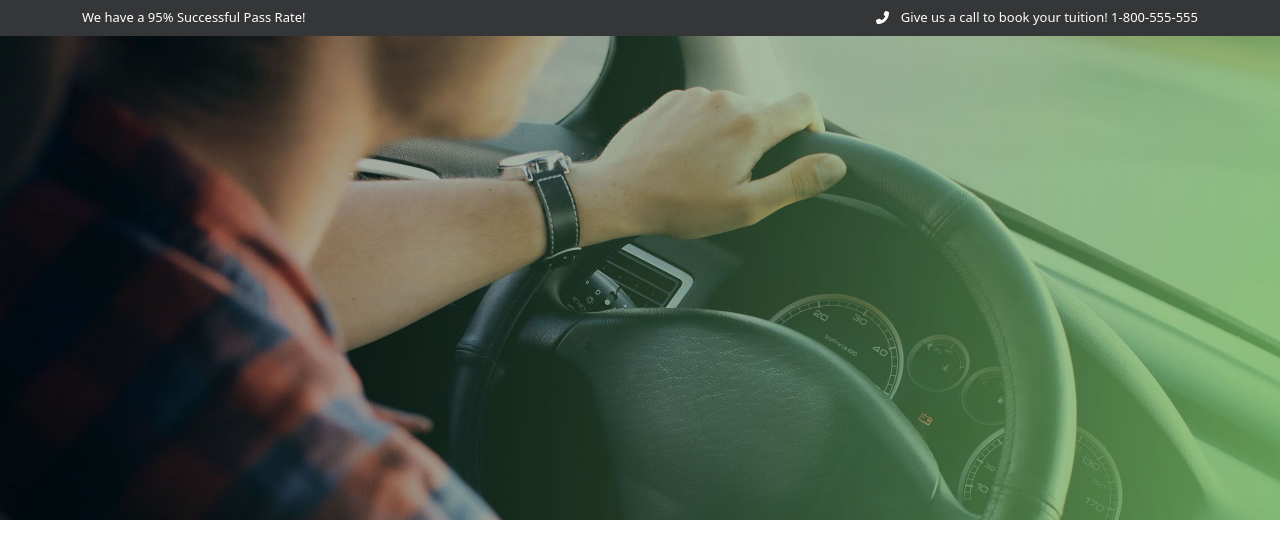
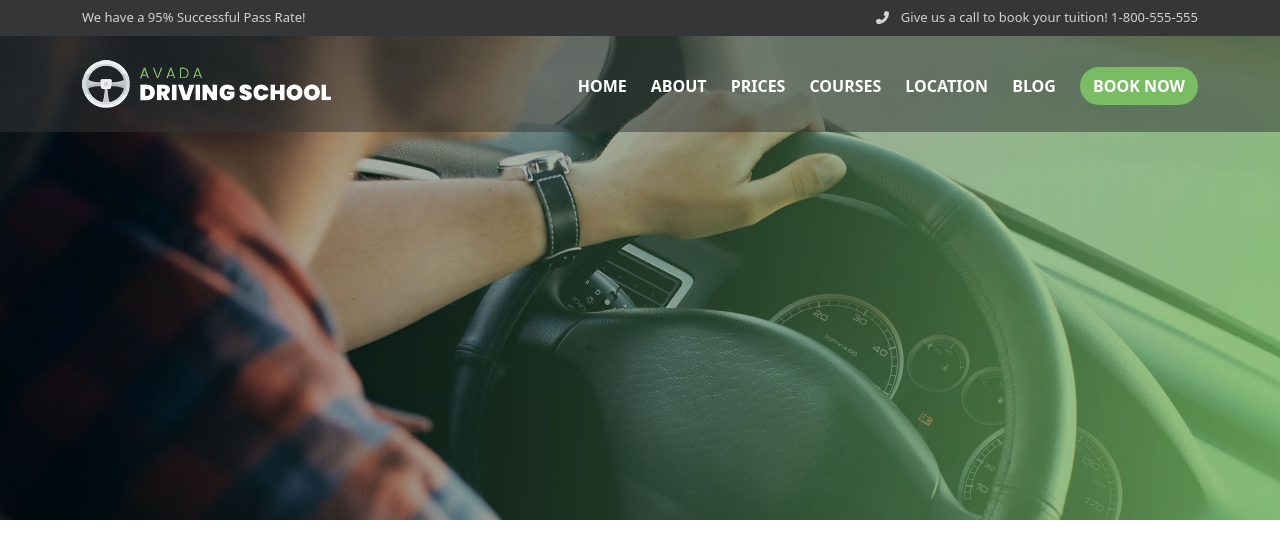
Before and after one commit to DeSantisDomiziano/proj-html-vuejs, a Vue app: page / in a window 1280 px wide. Shown: the top 558 px of the page. Built offline with nearby package versions, Linux system fonts and the light colour scheme.

Commit message:
add navbar on jumbo

```diff
--- a/src/assets/scss/app.scss
+++ b/src/assets/scss/app.scss
@@ -12,4 +12,5 @@ img {
 
 ul {
     list-style: none;
+    display: flex;
 }
--- a/src/assets/scss/partials/_variables.scss
+++ b/src/assets/scss/partials/_variables.scss
@@ -1,6 +1,8 @@
 $primary: #7abc64;
-$hover: #69aa53;
+$hover: #639f4f;
 $dark: #353637;
+$dark-opacity: #35363780;
 $darker: #1c1d1e;
+$light: #fff;
+$gray: #d3d3d3;
 $details: #83a2b4;
-$light: #fff;
--- /dev/null
+++ b/src/components/InfoJumbo.vue
@@ -0,0 +1,28 @@
+<script>
+    export default {
+
+    }
+</script>
+
+
+<template>
+    <div class="container">
+        <div class="row justify-content-between">
+            <div class="col-auto">
+                        <p class="m-0 py-2">We have a 95% Successful Pass Rate!</p>
+            </div>
+            <div class="col-auto">
+                <p class="m-0 py-2">
+                    <f-a-icon icon="fa-solid fa-phone" flip="horizontal"/>
+                    <span class="px-1"></span>
+                    Give us a call to book your tuition! 1-800-555-555
+                </p>
+            </div>
+        </div>
+    </div>
+</template>
+
+
+<style lang="scss" scoped>
+
+</style>
--- /dev/null
+++ b/src/components/NavJumbo.vue
@@ -0,0 +1,60 @@
+<script>
+    export default {
+        name: 'NavJumbo',
+        data() {
+            return {
+                navbar: {
+                    home: 'HOME',
+                    about: 'ABOUT',
+                    prices: 'PRICES',
+                    courses: 'COURSES',
+                    location: 'LOCATION',
+                    blog: 'BLOG'
+                }
+            }
+        }
+    }
+</script>
+
+<template>
+    <div class="container">
+        <div class="row justify-content-between py-4">
+            <div class="col-auto">
+                <img src="../assets/img/logo/avada-drivers-logo-1x.png" alt="">
+            </div>
+            <div class="col-auto">
+                <div class="row">
+                    <div class="col-auto align-self-end p_hover" v-for="nav in navbar">{{ nav }}</div>
+                    <div class="col-auto align-self-end">
+                        <div class="btn">BOOK NOW</div>
+                    </div>
+                </div>
+            </div>
+        </div>
+    </div>
+</template>
+
+
+<style lang="scss" scoped>
+@use '../assets/scss/partials/variables' as *;
+.btn {
+    position: relative;
+    top: 7px;
+    color: $light;
+    background-color: $primary;
+    border-radius: 2rem;
+
+    &:hover {
+        background-color: $hover;
+    }
+}
+
+* {
+    font-weight: bold;
+}
+.p_hover:hover {
+    border-bottom: 3px solid $primary;
+    color: $primary;
+}
+
+</style>
--- a/src/components/SiteHeader.vue
+++ b/src/components/SiteHeader.vue
@@ -1,6 +1,13 @@
 <script>
+    import InfoJumbo from './InfoJumbo.vue'
+    import NavJumbo from './NavJumbo.vue'
+
     export default {
-        name: 'SiteHeader'
+        name: 'SiteHeader',
+        components: {
+            InfoJumbo,
+            NavJumbo,
+        }
     }
 </script>
 
@@ -8,21 +15,13 @@
 <template>
 
     <section id="jumbo">
+
         <div id="info">
-            <div class="container">
-                <div class="row justify-content-between">
-                    <div class="col-auto">
-                        <p class="m-0 py-2">We have a 95% Successful Pass Rate!</p>
-                    </div>
-                    <div class="col-auto">
-                        <p class="m-0 py-2">
-                            <f-a-icon icon="fa-solid fa-phone" flip="horizontal"/>
-                            <span class="px-1"></span>
-                            Give us a call to book your tuition! 1-800-555-555
-                        </p>
-                    </div>
-                </div>
-            </div>
+            <InfoJumbo/>
+        </div>
+
+        <div id="nav-bar">
+            <NavJumbo/>
         </div>
 
     </section>
@@ -40,8 +39,13 @@
 
     #info {
         background-color: $dark;
+        color: $gray;
+        font-size: small;
+    }
+
+    #nav-bar {
+        background-color: $dark-opacity;
         color: $light;
-        font-size: small;
     }
 }
 
```
